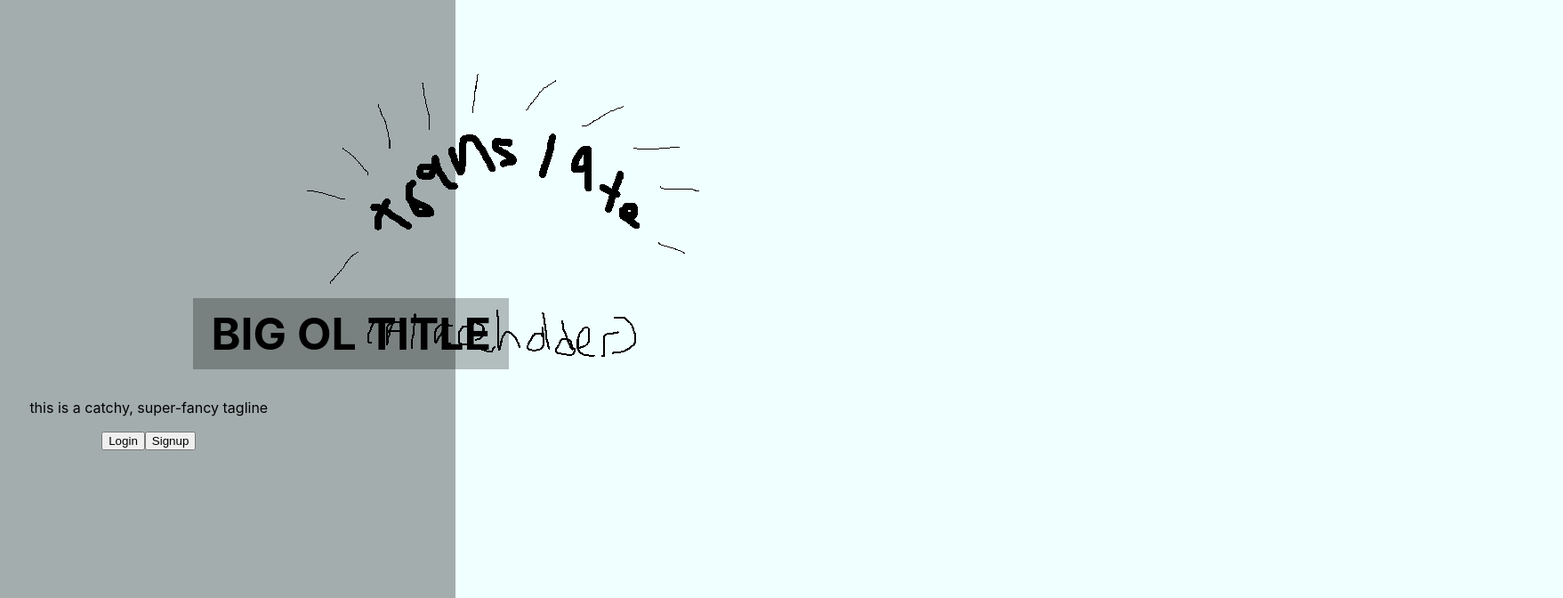
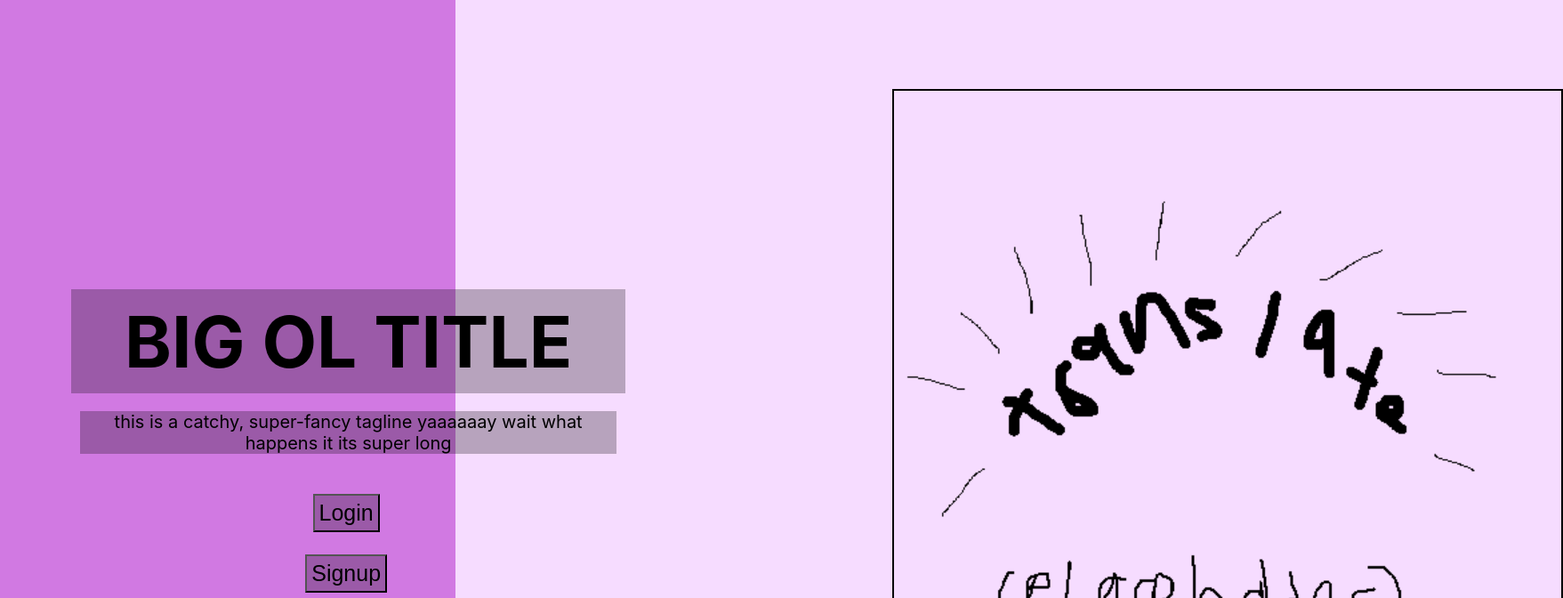
Before and after one commit to wanderingAviator/language-learning-project, a React (Create React App) app in the folder frontend/: page / in a window 1280 px wide. Shown: the top 672 px of the page at 89% size, 1757 px wide, since content can reach past the window. Built offline with nearby package versions, Linux system fonts and the light colour scheme.

Commit message:
finished formatting for landing page

```diff
--- a/frontend/src/components/Landing/Landing.css
+++ b/frontend/src/components/Landing/Landing.css
@@ -1,21 +1,45 @@
 body{
-    background-color: azure;
+    background-color: rgb(246, 220, 255);
 }
 
 .landing-container{
     display:flex;
     flex-direction:row;
-    background-color: rgba(0, 0, 0, 0.322);
+    background-color: rgb(209, 121, 226);
     width: 40%;
     height: 100vh;
 }
 
 .text-container h1{
     background-color: rgba(0, 0, 0, 0.26);
-    margin-left: 65%;
+    margin-left: 80px;
     padding:10px;
-    margin-top: 100%;
-    font-size: 50px;
+    margin-top: 325px;
+    margin-bottom: 10px;
+    font-size: 80px;
     width: 100%;
     white-space: nowrap;
 }
+
+.text-container p{
+    font-size: 20px;
+    margin-left: 90px;
+    width: 100%;
+    background-color: rgba(0, 0, 0, 0.26);
+}
+
+.text-container button{
+    font-size: 25px;
+    padding:5px;
+    margin-left: 175px;
+    margin-top: 25px;
+    background-color: rgba(0, 0, 0, 0.26);
+}
+
+.image-container img{
+    margin-left: 400px;
+    margin-top: 100px;
+    width: 750px;
+    height: 750px;
+    border: 2px solid black;
+}
--- a/frontend/src/components/Landing/Landing.js
+++ b/frontend/src/components/Landing/Landing.js
@@ -10,9 +10,9 @@ const Landing = () => {
 
       <div className="text-container">
         <h1>BIG OL TITLE</h1>
-        <p>this is a catchy, super-fancy tagline</p>
-        <button>Login</button>
-        <button>Signup</button>
+        <p>this is a catchy, super-fancy tagline yaaaaaay wait what happens it its super long</p>
+        <a href="http://localhost:3000/login"><button >Login</button></a> <br/>
+        <a href="http://localhost:3000/signup"><button>Signup</button></a>
       </div>
 
       <div className="image-container">
```
